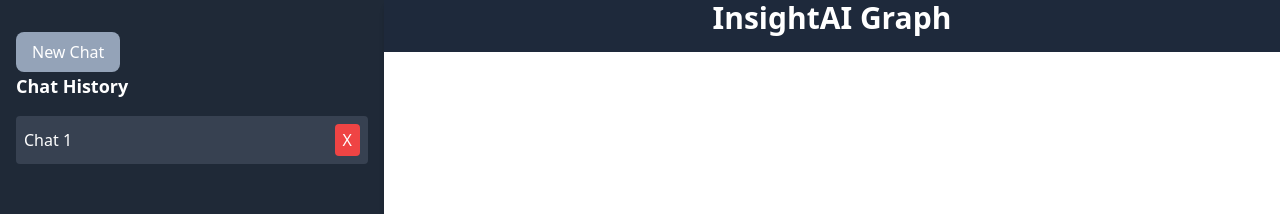
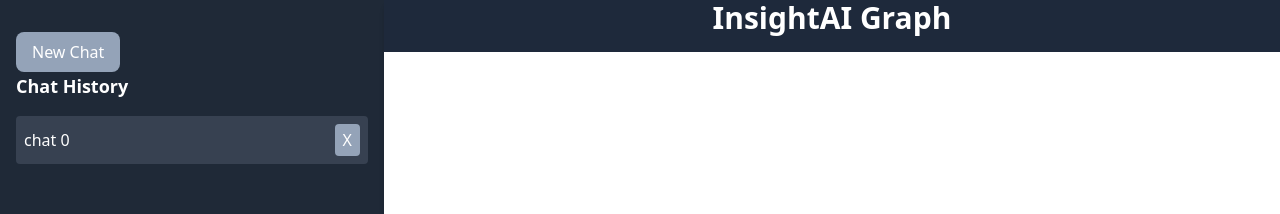
Before and after one commit to Ashar-riaz/AI-Image-generator, a React (Vite) app: page / in a window 1280 px wide. Shown: the top 214 px of the page. Built offline with nearby package versions, Linux system fonts and the light colour scheme.

Commit message:
chat history saved and delete chat option added and making new chat functionality added

```diff
--- a/package.json
+++ b/package.json
@@ -11,6 +11,7 @@
   },
   "dependencies": {
     "axios": "^1.7.5",
+    "dotenv": "^16.4.5",
     "react": "^18.3.1",
     "react-dom": "^18.3.1"
   },
--- a/src/App.jsx
+++ b/src/App.jsx
@@ -25,11 +25,9 @@ function App() {
   };
 
   const handleDeleteChat = (index) => {
-    const updatedHistory = history.filter((_, i) => i !== index);
-    setHistory(updatedHistory);
+    history.splice(index, 1);
+    setHistory([...history]);
     if (selectedChat === index) {
-      setSelectedChat(null);
-    } else if (selectedChat > index) {
       setSelectedChat(selectedChat - 1);
     }
   };
@@ -39,7 +37,7 @@ function App() {
   return (
     <div className="h-[100vh] flex">
       <Sidebar
-        history={history.map((chat, index) => `Chat ${index + 1}`)}
+        history={history.map((chat, index) => `chat ${index}`)}
         onSelectChat={handleSelectChat}
         onNewChat={handleNewChat}
         disableNewChat={isCurrentChatEmpty}
--- a/src/Chatbot.jsx
+++ b/src/Chatbot.jsx
@@ -31,7 +31,7 @@ const Chatbot = ({ selectedChat, history, updateChatHistory }) => {
 
     try {
       const response = await axios.post(
-        'https://277f-116-90-119-33.ngrok-free.app/generate_chart',
+        `${import.meta.env.VITE_API_URL}generate_chart`,
         { query: input },
         {
           headers: {
--- a/src/Sidebar.jsx
+++ b/src/Sidebar.jsx
@@ -15,13 +15,6 @@ const Sidebar = ({ history, onSelectChat, onNewChat, disableNewChat, onDeleteCha
       <h2 className="text-lg font-semibold mb-4">Chat History</h2>
       <ul>
         {history.map((chat, index) => (
-        //   <li
-        //     key={index}
-        //     className="p-2 mb-2 bg-gray-700 rounded cursor-pointer hover:bg-gray-600"
-        //     onClick={() => onSelectChat(index)}
-        //   >
-        //     {chat}
-        //   </li>
         <li
         key={index}
         className="p-2 mb-2 bg-gray-700 rounded cursor-pointer hover:bg-gray-600 flex justify-between items-center"
@@ -30,7 +23,7 @@ const Sidebar = ({ history, onSelectChat, onNewChat, disableNewChat, onDeleteCha
           {chat}
         </span>
         <button
-          className="bg-red-500 text-white px-2 py-1 rounded ml-2 hover:bg-red-700"
+          className="bg-slate-400 text-white px-2 py-1 rounded ml-2 hover:bg-slate-700"
           onClick={() => onDeleteChat(index)}
         >
           X
```
Also changed, not shown: 2 other files (tests, documents, lock files or other folders).
